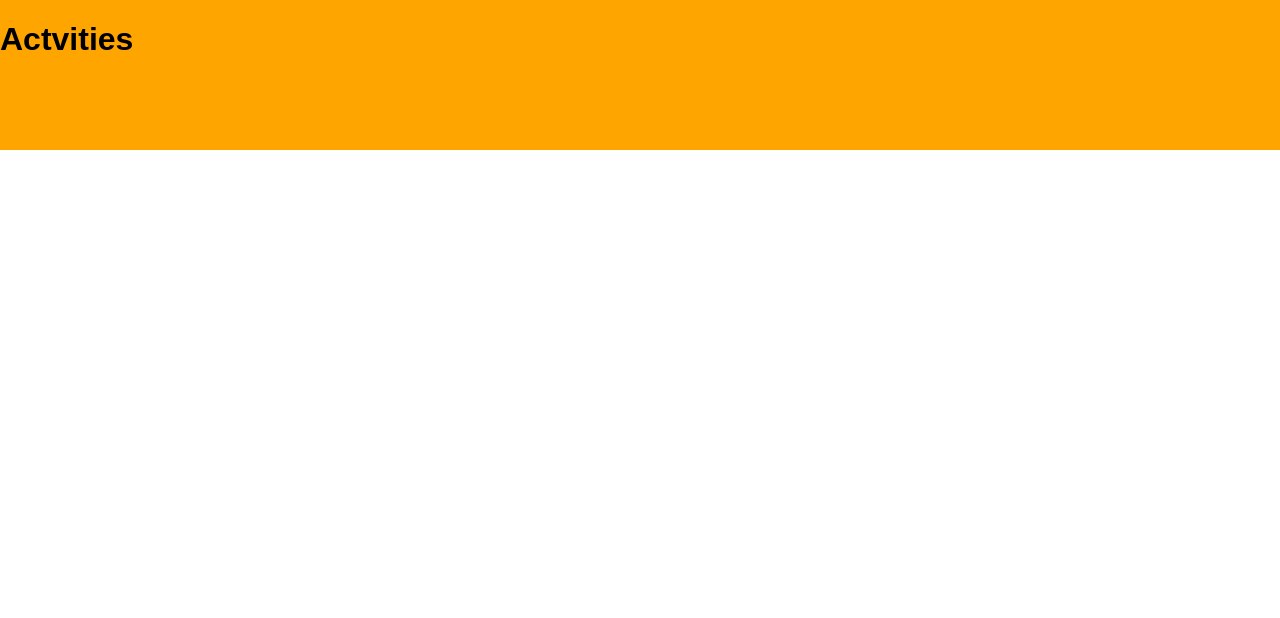
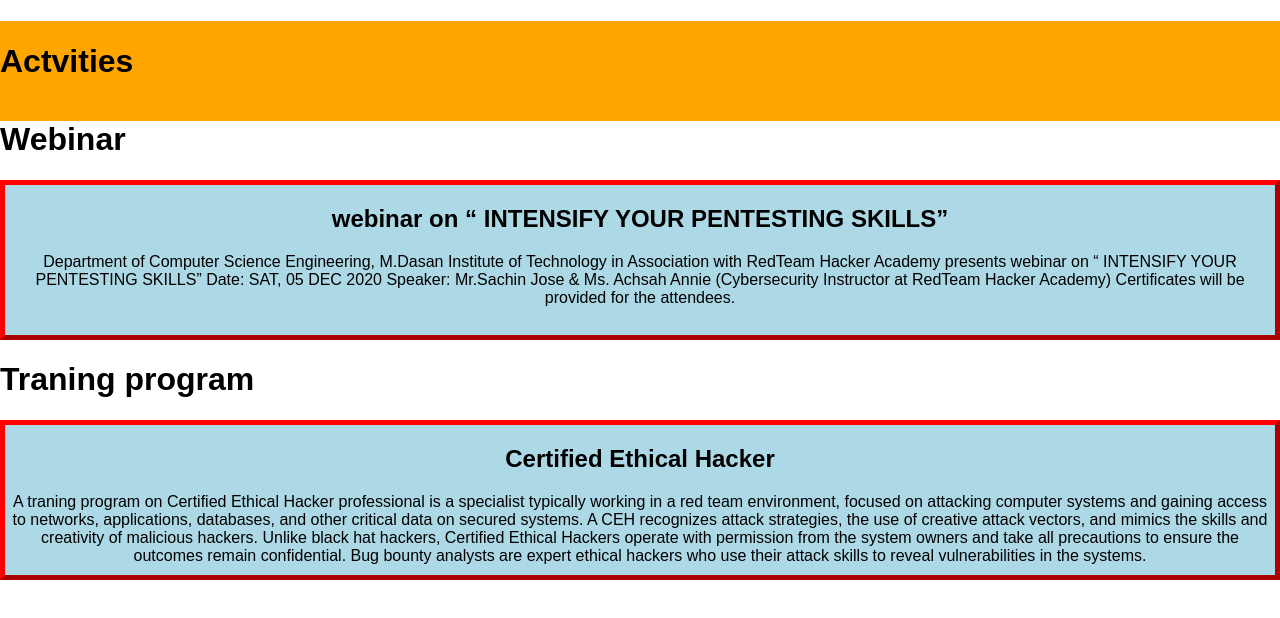
Before and after one commit to arjun2020-py/Ethical-Hacking-Club, a plain HTML site: page Actvity.html in a window 1280 px wide. Drawn offline with Linux system fonts and the light colour scheme.

Commit message:
some edit is dpone

```diff
--- a/Actvity.css
+++ b/Actvity.css
@@ -7,6 +7,13 @@
 .header{
     width: 100%;
     background: orange;
-    height: 150px;
+    height: 100px;
     float: left;
 }
+
+.myDiv {
+    border: 5px outset red;
+    background-color: lightblue;
+    text-align: center;
+    height:150px ;
+}
--- a/Actvity.html
+++ b/Actvity.html
@@ -12,13 +12,32 @@
     <div class='header'>
     <h1>Actvities</h1>
     </div>
-    <div class='content'>
-      <div>
+    <h1>Webinar </h1>
+
+<div class="myDiv">
+  <h2>webinar on “ INTENSIFY YOUR PENTESTING SKILLS”</h2>
+  <p>Department of Computer Science Engineering, M.Dasan Institute of Technology in Association with RedTeam Hacker Academy presents webinar on
+
+    “ INTENSIFY YOUR PENTESTING SKILLS”
+
+    Date: SAT, 05 DEC 2020
+    Speaker: Mr.Sachin Jose & Ms. Achsah Annie (Cybersecurity Instructor at RedTeam Hacker Academy)
+    Certificates will be provided for the attendees.</p>
+</div>
+<h1>Traning program </h1>
+
+<div class="myDiv">
+  <h2>Certified Ethical Hacker </h2>
+  <p>A traning program on Certified Ethical Hacker professional is a specialist typically working in a red team environment, focused on attacking computer systems and gaining access to networks, applications, databases, and other critical data on secured systems. A CEH recognizes attack strategies, the use of creative attack vectors, and mimics the skills and creativity of malicious hackers. Unlike black hat hackers, Certified Ethical Hackers operate with permission from the system owners and take all precautions to ensure the outcomes remain confidential. Bug bounty analysts are expert ethical hackers who use their attack skills to reveal vulnerabilities in the systems.</p>
+</div>
+
+
+
+
+
 
       </div>
-      <div>
 
-      </div>
     </div>
 
   </div>
--- /dev/null
+++ b/Contact.css
@@ -0,0 +1,27 @@
+body {
+    font-family: Arial, Helvetica, sans-serif;
+    margin: 0;
+}
+.main-continer{
+    width: 100%;
+    height: 700px;
+    background-color:white;
+    padding: 10px;
+}
+.header{
+    width: 100%;
+    height: 150px;
+    background-color:green;
+}
+.box1
+{
+    width: 100%;
+    height: 80%;
+    background-color:violet ;
+    float: left;
+    margin: 10px;
+
+}
+.h1{
+    padding-left: 80px;
+}
```
Also changed, not shown: Contact.html (added, +20 -0 lines), index.html (+0 -1 lines), hacking.jpeg (added), webinar.jpeg (added).
